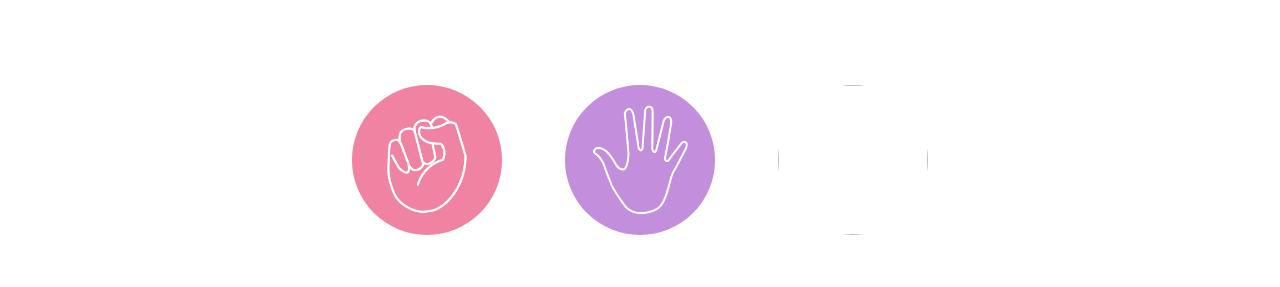
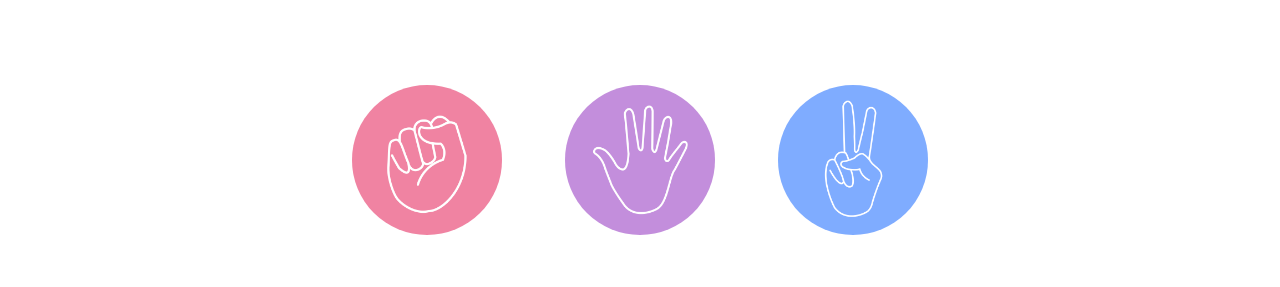
Before and after one commit to pjha91275/Rock-Paper-Scissors-Game, a plain HTML site: page index.html in a window 1280 px wide. Shown: the part 83-370 px from the top of the page. Drawn offline with Linux system fonts and the light colour scheme; the site is published under a folder, as on GitHub Pages, so addresses that start at the root find nothing.

Commit message:
Fixed the bug in images directory

```diff
--- a/index.html
+++ b/index.html
@@ -16,7 +16,7 @@
         <img src="./images/paper.png" />
       </div>
       <div class="choice" id="scissors">
-        <img src="/images/scissors.png" />
+        <img src="./images/scissors.png" />
       </div>
     </div>
     <div class="score-board">
```
